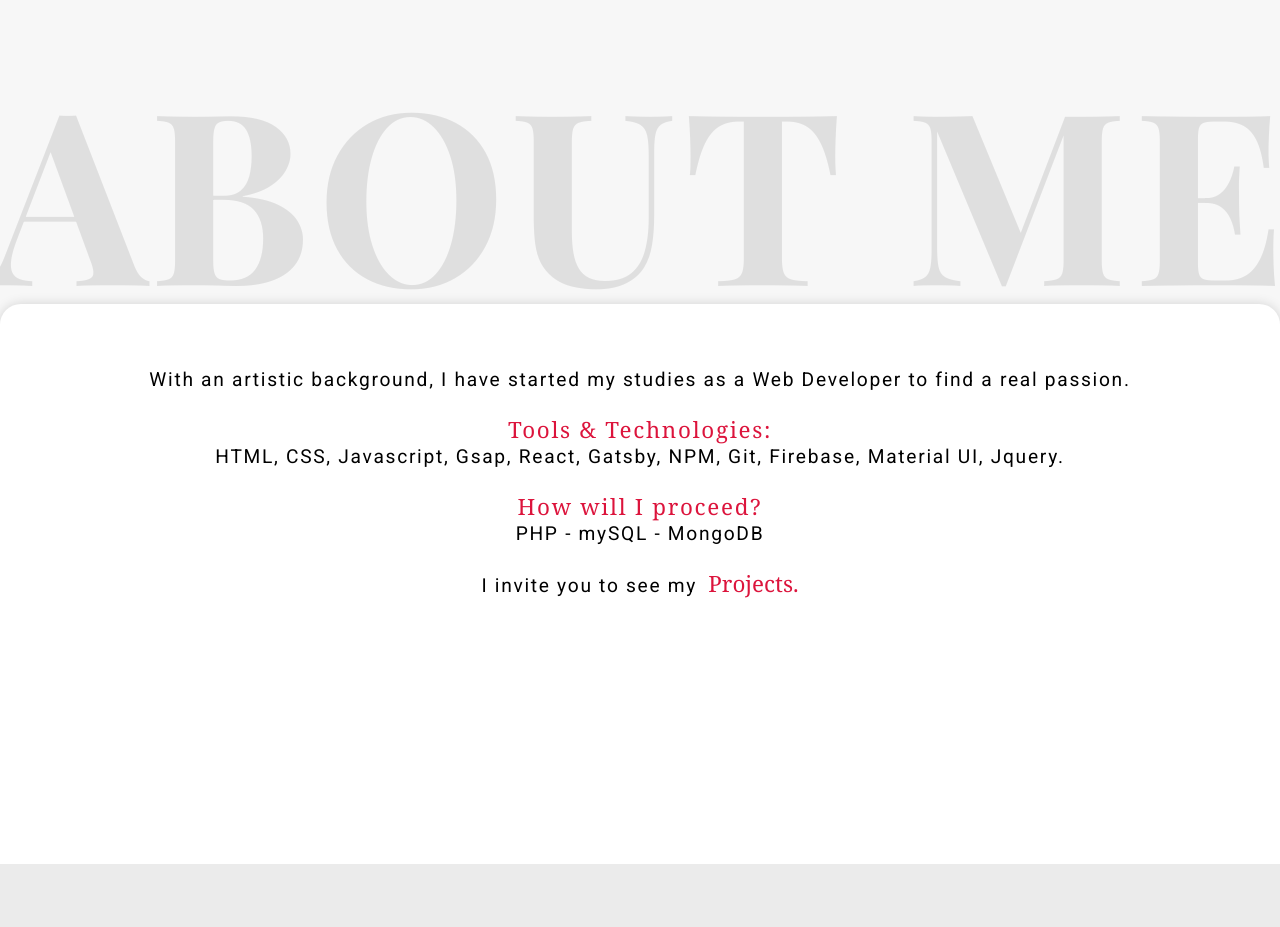
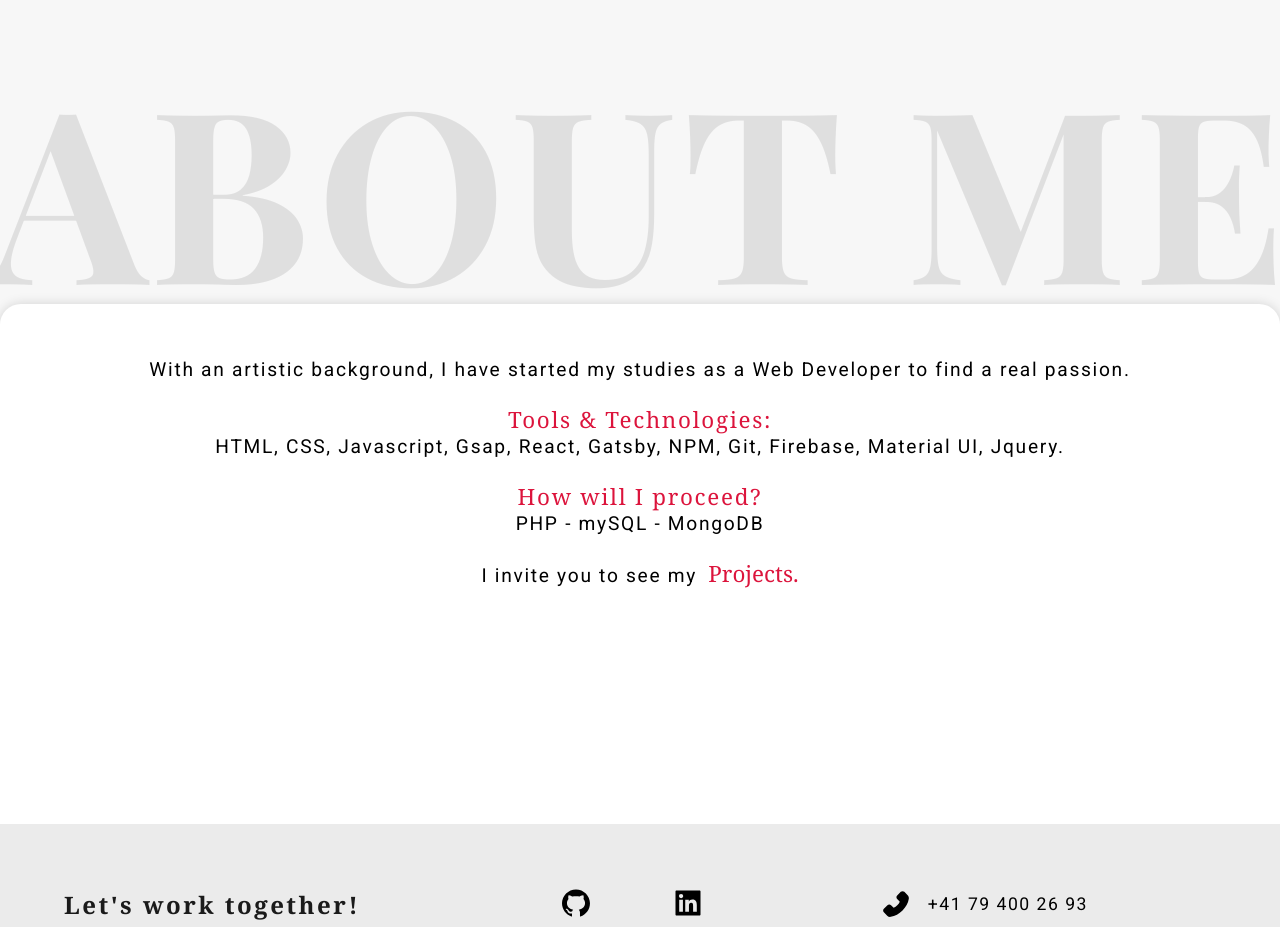
Before and after one commit to PadillaTom/Portfolio-v2, a React (Create React App) app: page /about in a window 1280 px wide. Shown: the top 927 px of the page. Built offline with nearby package versions, Linux system fonts and the light colour scheme; the HTML template or start-up script is replaced by a standard one.

Commit message:
buttons, sections, footer

```diff
--- a/src/App.css
+++ b/src/App.css
@@ -352,11 +352,11 @@ About
   position: relative;
   background: white;
   width: 100%;
-  min-height: 70vh;
+  min-height: 65vh;
   box-shadow: 0px 0 12px rgba(0, 0, 0, 0.15);
   border-top-left-radius: 1.3rem;
   border-top-right-radius: 1.3rem;
-  padding-top: 2rem;
+  padding-top: 1.7rem;
   text-align: center;
 }
 /* Title */
@@ -377,7 +377,7 @@ About
 .about-info {
   width: 85%;
   margin: 0 auto;
-  margin-top: 2rem;
+  margin-top: 1.7rem;
   font-size: 1rem;
   font-family: var(--MainFont);
   letter-spacing: 1.3px;
@@ -406,7 +406,7 @@ About
   padding: 0.5rem 0rem;
   width: 60%;
   margin: 2rem auto;
-  margin-bottom: 2rem;
+
   cursor: pointer;
   transition: var(--MainTransition);
   font-family: var(--TitleFont);
@@ -509,6 +509,7 @@ Contact
   margin: 0 auto;
   display: flex;
   flex-direction: column;
+  align-items: center;
 }
 /* TOP */
 .contact-info {
@@ -547,6 +548,9 @@ Contact
   width: 80%;
   margin: 0 auto;
 }
+.contact-form {
+  text-align: center;
+}
 .single-control input {
   border: none;
   outline: none;
@@ -579,19 +583,18 @@ Contact
   opacity: 0.7;
 }
 .form-submit {
-  position: absolute;
-  text-align: center;
   border: 2px solid black;
   outline: none;
   background: white;
+  width: 80%;
+  margin: 0 auto;
   margin-top: 2rem;
-  left: 50%;
-  transform: translateX(-50%);
+  text-align: center;
   font-size: 1rem;
   text-transform: uppercase;
   letter-spacing: 2px;
   font-family: var(--TitleFont);
-  padding: 0.5rem 2rem;
+  padding: 0.5rem 0rem;
   cursor: pointer;
   transition: var(--MainTransition);
 }
@@ -1011,6 +1014,8 @@ Footer
 */
 .footer-sect {
   width: 100%;
+  position: relative;
+  bottom: 0;
 }
 .footer-top {
   height: 10rem;
```
